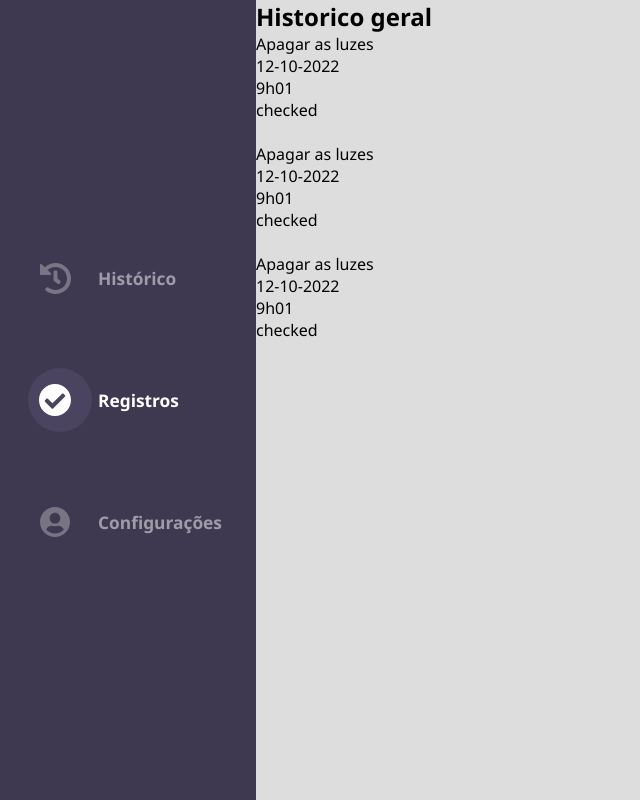
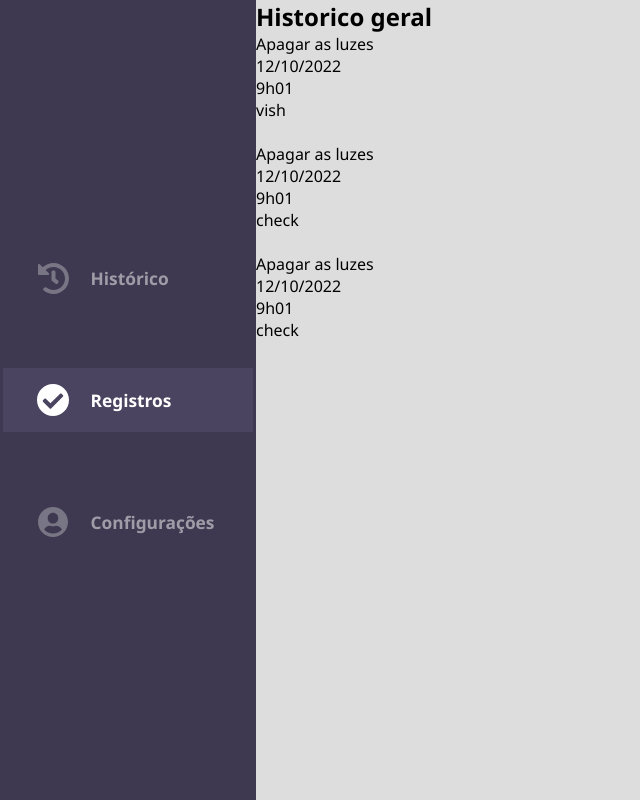
Before and after one commit to aka-toliu/fiz-isso, an Angular app in the folder dev/: page /historico in a window 1280 px wide. Shown: the whole page, without its empty margins (0-640 px from the left). Built offline with nearby package versions, Linux system fonts and the light colour scheme.

Commit message:
estilização de historico-registro

```diff
--- a/dev/src/app/registros.service.ts
+++ b/dev/src/app/registros.service.ts
@@ -14,24 +14,24 @@ export class RegistrosService {
         cor: "yellow",
         data: new Date(2003, 9, 10),
         frequencia: "diaria",
-        status: "created",
+        status: "waiting",
         selected: false,
         complete: false,
         historico: [
           {
-            data: "10-10-2022",
+            data: "10/10/2022",
             horario: "9h00",
-            status: "checked",
+            status: "check",
           },
           {
-            data: "11-10-2022",
+            data: "11/10/2022",
             horario: "9h02",
-            status: "checked",
+            status: "vish",
           },
           {
-            data: "12-10-2022",
+            data: "12/10/2022",
             horario: "9h01",
-            status: "checked",
+            status: "check",
           }
         ]
 
@@ -43,7 +43,7 @@ export class RegistrosService {
         cor: "blue",
         data: new Date(2003, 9, 10),
         frequencia: "diaria",
-        status: "created",
+        status: "waiting",
         selected: false,
         complete: true,
         historico: []
@@ -62,17 +62,17 @@ export class RegistrosService {
           {
             data: "10-10-2022",
             horario: "9h00",
-            status: "checked",
+            status: "check",
           },
           {
             data: "11-10-2022",
             horario: "9h02",
-            status: "checked",
+            status: "check",
           },
           {
             data: "12-10-2022",
             horario: "9h01",
-            status: "checked",
+            status: "vish",
           }
         ]
       },
@@ -83,24 +83,24 @@ export class RegistrosService {
         cor: "pink",
         data: new Date(2003, 9, 10),
         frequencia: "diaria",
-        status: "created",
+        status: "waiting",
         selected: false,
         complete: false,
         historico: [
           {
-            data: "10-10-2022",
+            data: "10/10/2022",
             horario: "9h00",
-            status: "checked",
+            status: "check",
           },
           {
-            data: "11-10-2022",
+            data: "11/10/2022",
             horario: "9h02",
-            status: "checked",
+            status: "check",
           },
           {
-            data: "12-10-2022",
+            data: "12/10/2022",
             horario: "9h01",
-            status: "checked",
+            status: "check",
           }
         ]
       }
@@ -111,21 +111,21 @@ export class RegistrosService {
 
       {
         titulo: "Apagar as luzes",
-        data: "12-10-2022",
+        data: "12/10/2022",
         horario: "9h01",
-        status: "checked",
+        status: "vish",
       },
       {
         titulo: "Apagar as luzes",
-        data: "12-10-2022",
+        data: "12/10/2022",
         horario: "9h01",
-        status: "checked",
+        status: "check",
       },
       {
         titulo: "Apagar as luzes",
-        data: "12-10-2022",
+        data: "12/10/2022",
         horario: "9h01",
-        status: "checked",
+        status: "check",
       }
   ]
 
--- a/dev/src/app/registros/registros.component.html
+++ b/dev/src/app/registros/registros.component.html
@@ -5,8 +5,9 @@
 </header>
 
 <main>
-    <!-- style="animation-delay: 0.{{  registro.id }}s;" -->
+    <!-- [ngStyle]="{animationDelay: '0.' + registro.id + 's'}" -->
 <section #idRegistro
+
          id="{{ registro.id }}"
          class="c-registro"
          *ngFor="let registro of registros"
@@ -26,23 +27,23 @@
 
         <div class="btn-registro__container" *ngIf="registro.selected || registro.status == 'check' || registro.status == 'vish'">
             <button class="btn-registro__check"
-                    (click)="registro.status = 'check'"
+                    (click)="registro.status = 'check'; setHistorico(idRegistro.id)"
                     *ngIf="registro.status != 'vish'">
 
                     Check!
 
             </button>
             <button class="btn-registro__vish"
-                    (click)="registro.status = 'vish'"
+                    (click)="registro.status = 'vish'; setHistorico(idRegistro.id)"
                     *ngIf="registro.status != 'check'">
 
                     Vish...
 
             </button>
-            <span *ngIf="registro.status != 'created'">Próximo: {{ registro.data | date: 'dd-MM-yyyy' }}</span>
+            <span *ngIf="registro.status != 'waiting'">Próximo: {{ registro.data | date: 'dd-MM-yyyy' }}</span>
         </div>
     </div>
-    <button class="btn-registro__historico" [routerLink]="['registro', idRegistro.id]" routerLinkActive="router-link-active" >ver histórico</button>
+    <button class="btn-registro__historico" [routerLink]="['registro', idRegistro.id]">ver histórico</button>
 
 </section>
 </main>
--- a/dev/src/app/registros/registros.component.ts
+++ b/dev/src/app/registros/registros.component.ts
@@ -9,10 +9,18 @@ import { Component, OnInit } from '@angular/core';
 })
 export class RegistrosComponent implements OnInit {
 
+  newDate: any = new Date;
+  newDay = this.newDate.getDate();
+  newYear = this.newDate.getFullYear();
+  newMonth = this.newDate.getMonth() + 1;
+  newHours = this.newDate.getHours();
+  newMinutes = this.newDate.getMinutes();
+
 
   criarRegistro: boolean = false;
 
   registros: any;
+  historicoGeral: any;
 
   btnSelected: boolean = false;
 
@@ -22,13 +30,29 @@ export class RegistrosComponent implements OnInit {
   ngOnInit(): void {
 
     this.registros = this.registrosService.registros;
-    // this.openCriarRegistro = this.registrosService.criarRegistro;
-
+    this.historicoGeral = this.registrosService.historicoGeral;
   }
 
-  closeCriarRegistro(){
-    this.criarRegistro = true
-    console.log("mudou");
+  setHistorico(num: any){
+
+
+
+
+    let novoHistoricoRegistro = {
+      data: this.newDay + "/" + this.newMonth + "/" + this.newYear,
+      horario: this.newHours + 'h' + this.newMinutes,
+      status:  this.registros[num].status
+  }
+
+  let novoHistoricoGeral = {
+    titulo: this.registros[num].titulo,
+    data: this.newDay + "/" + this.newMonth + "/" + this.newYear,
+    horario: this.newHours + 'h' + this.newMinutes,
+    status:  this.registros[num].status
+}
+
+  this.registros[num].historico.push(novoHistoricoRegistro);
+  this.historicoGeral.push(novoHistoricoGeral);
 
 
   }
--- a/dev/src/app/shared/criar-registro/criar-registro.component.html
+++ b/dev/src/app/shared/criar-registro/criar-registro.component.html
@@ -14,16 +14,18 @@
     <br>
 
     <h4>Cor</h4>
-    <!-- [ngClass]="{selected: btnCorSelected == btnCor.value}" -->
+
     <div class="criar-registro__cores">
 
         <div class="cores__row">
-
-        <button  #btnCor value="{{ cor }}"
-        (click)="novoRegistro.cor = btnCor.value"
+        <button  #btnCor
+        value="{{ cor }}"
+        [ngClass]="{selected: selectedColor == btnCor.value}"
+        (click)="novoRegistro.cor = btnCor.value; selectedColor =  btnCor.value"
         *ngFor="let cor of registrosSet.colors"
         ><span class="{{ cor }}"></span>{{ cor }}</button>
         </div>
+
     </div>
     <br>
 
@@ -33,8 +35,9 @@
 
         <div class="criar-registro__row">
             <button #btnIcone
+            [ngClass]="{selected: selectedIcon == btnIcone.value}"
             value="{{ icon }}"
-            (click)="novoRegistro.icone = btnIcone.value"
+            (click)="novoRegistro.icone = btnIcone.value; selectedIcon =  btnIcone.value"
             class="btn-criar-registro__icone"
             *ngFor="let icon of registrosSet.icons" >
                 <img src="../../../assets/icones/icon__{{ icon }}.svg" alt="">
--- a/dev/src/app/shared/criar-registro/criar-registro.component.scss
+++ b/dev/src/app/shared/criar-registro/criar-registro.component.scss
@@ -1,5 +1,5 @@
 .selected{
-    opacity: .5;
+    opacity: .3;
 }
 
 .criar-registro {
@@ -58,6 +58,7 @@
         overflow-y: hidden;
         justify-content: flex-start;
         align-items: center;
+        -webkit-tap-highlight-color: transparent;
 
 
         @media screen and (min-width: 768px) {
@@ -118,6 +119,7 @@
     display: flex;
     justify-content: flex-start;
     width: 90%;
+    -webkit-tap-highlight-color: transparent;
 
     @media screen and (min-width: 768px) {
         justify-content: center;
--- a/dev/src/app/shared/criar-registro/criar-registro.component.ts
+++ b/dev/src/app/shared/criar-registro/criar-registro.component.ts
@@ -8,6 +8,9 @@ import { RegistrosService } from 'src/app/registros.service';
   styleUrls: ['./criar-registro.component.scss']
 })
 export class CriarRegistroComponent implements OnInit {
+
+  selectedIcon: any = 'check';
+  selectedColor: any = 'yellow';
 
   registros: any;
 
@@ -32,9 +35,10 @@ export class CriarRegistroComponent implements OnInit {
       cor: "yellow",
       data: this.newDate,
       frequencia: "diaria",
-      status: "created",
+      status: "waiting",
       selected: false,
-      complete: false
+      complete: false,
+      historico: []
 
   }
 
--- a/dev/src/app/shared/historico-registro/historico-registro.component.html
+++ b/dev/src/app/shared/historico-registro/historico-registro.component.html
@@ -1,11 +1,14 @@
-<p>historico do registro:</p>
 <div #idRegistro id="{{ id }}">
-    <h2>{{ id }} - {{ registros[idRegistro.id].titulo }}</h2>
+    <h2>{{ registros[idRegistro.id].titulo }}</h2>
+    <p>historico do registro:</p>
     <br>
-    <div *ngFor="let historico of registros[idRegistro.id].historico">
-        <p>{{ historico.status }}</p>
-        <p>{{ historico.data }}</p>
-        <p>{{ historico.horario }}</p>
+    <div class="historico-registro__item" *ngFor="let historico of registros[idRegistro.id].historico">
+        <div
+        [ngClass]="{checked: historico.status == 'check',
+                    vished: historico.status == 'vish'}"
+        class="historico-registro__status">{{ historico.status }}</div>
+        <p class="historico-registro__data">{{ historico.data }}</p>
+        <p class="historico-registro__horario">{{ historico.horario }}</p>
         <br>
     </div>
     <p *ngIf="registros[idRegistro.id].historico == ''">
--- a/dev/src/app/shared/historico-registro/historico-registro.component.scss
+++ b/dev/src/app/shared/historico-registro/historico-registro.component.scss
@@ -0,0 +1,29 @@
+.historico-registro__item{
+    display: flex;
+    width: 95%;
+    height: 40px;
+    background-color: var(--white);
+    justify-content: space-evenly;
+    align-items: center;
+    margin-bottom: 5px;
+    margin-left: auto;
+    margin-right: auto;
+}
+
+.historico-registro__status{
+    width: 70px;
+    height: 35px;
+    border-radius: 40px;
+    display: flex;
+    justify-content: center;
+    align-items: center;
+    font-weight: bolder;
+}
+
+.checked{
+    background-color: #8ceba1;
+}
+
+.vished{
+    background-color: #ffa9a9;
+}
--- a/dev/src/app/shared/menu-nav/menu-nav.component.scss
+++ b/dev/src/app/shared/menu-nav/menu-nav.component.scss
@@ -28,6 +28,7 @@ menu {
         @media screen and (min-width: 768px) {
             width: 100%;
             height: 15%;
+            max-width: 250px;
         }
     }
 
@@ -63,9 +64,12 @@ menu {
             user-select: none;
 
             @media screen and (min-width: 768px) {
-                width: 20%;
+                width: 30%;
                 position: absolute;
-                left: 7px;
+                left: 1vw;
+                display: flex;
+                justify-content: center;
+                align-items: center;
             }
         }
         &::before {
@@ -77,7 +81,9 @@ menu {
 
             @media screen and (min-width: 768px) {
                 position: absolute;
-                left: 0;
+                width: 100%;
+                border-radius: 0;
+
             }
         }
     }
```
